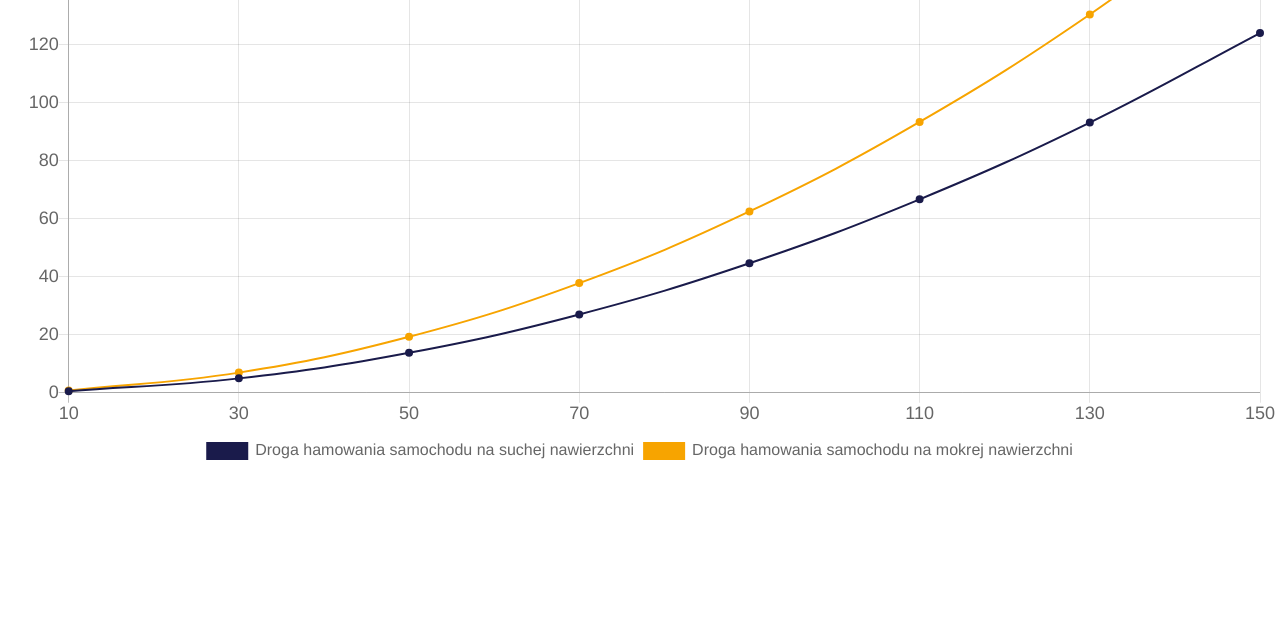
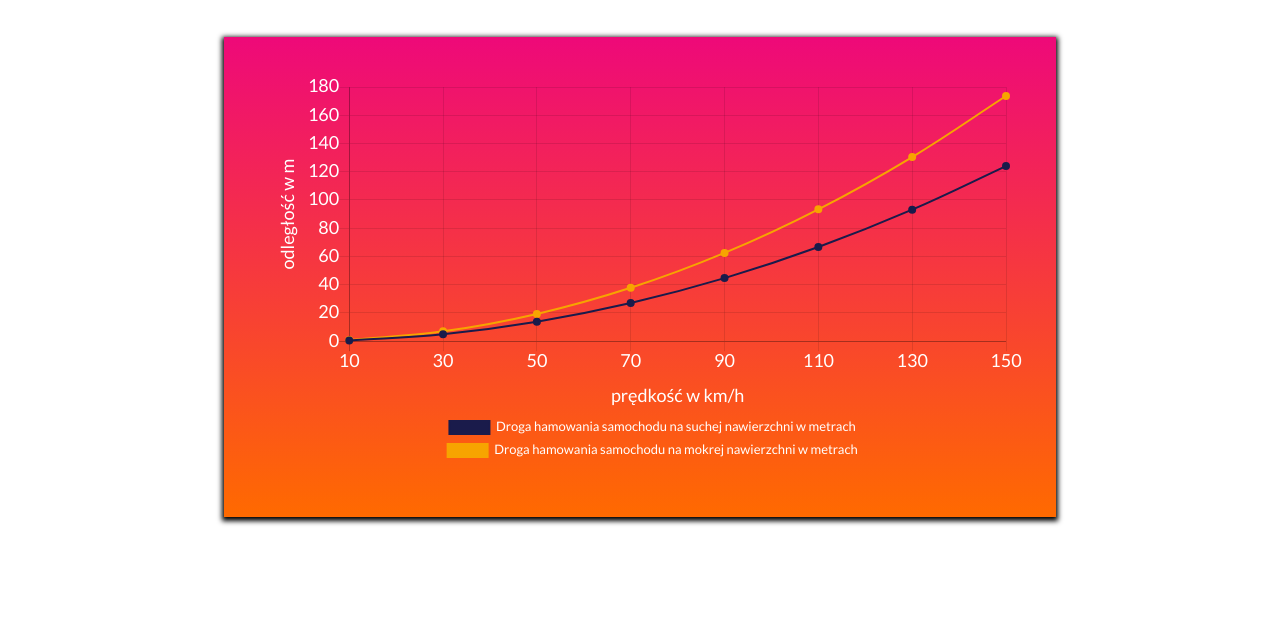
Before and after one commit to bonnadominik/car-breaking-distance-chart, a plain HTML site: page index.html in a window 1280 px wide. Shown: the part 171-800 px from the top of the page. Drawn offline with Linux system fonts and the light colour scheme.

Commit message:
ended simple styles

```diff
--- a/css/style.css
+++ b/css/style.css
@@ -1,5 +1,58 @@
+@import url('https://fonts.googleapis.com/css?family=Lato&display=swap&subset=latin-ext');
+
 *{
     margin: 0;
     padding: 0;
     border: 0;
+    box-sizing: border-box;
 }
+
+body{
+    font-family: 'Lato', sans-serif;
+    width: 100%;
+    height: 100%;
+}
+
+header{
+    text-align: center;
+    margin: 120px 0 40px;
+}
+
+header h1{
+    font-size: 1.5em;
+}
+
+main{
+    box-sizing: border-box;
+    box-shadow: 0px 2px 5px 2px #000;
+    background-image: linear-gradient(#ee0979, #ff6a00);
+    width: 95vw;
+    margin: auto;
+    height: 50vh;
+    position: relative;
+}
+
+@media only screen and (min-width: 700px){
+    main{
+        width: 85vw;
+    }
+}
+
+@media only screen and (min-width: 1030px){
+    main{
+        width: 75vw;
+    }
+}
+
+@media only screen and (min-width: 1030px){
+    main{
+        width: 65vw;
+        height: 60vh;
+    }
+}
+
+@media only screen and (min-width: 1700px){
+    main{
+        height: 70vh;
+    }
+}
--- a/index.html
+++ b/index.html
@@ -8,9 +8,13 @@
     <title>Document</title>
 </head>
 <body>
+    <header>
+        <h1>Wykres drogi hamowania samochodu</h1>
+        <p>Na nawierzchni suchej oraz mokrej</p>
+    </header>
     <main>
-        <canvas id="breaking-distance-chart"></canvas>
-        <script src=/javascript/main.js></script>
+            <canvas id="breaking-distance-chart"></canvas>
+            <script src=/javascript/main.js></script>
     </main>
 </body>
 </html>
--- a/javascript/main.js
+++ b/javascript/main.js
@@ -19,15 +19,16 @@ let CalculateBreakingDistanceOnWet = (arrayOfVelocitys) => {
 
 let chart = document.getElementById('breaking-distance-chart').getContext('2d');
 
-// Chart.defaults.global.defaultFontFamily = 'Lato';
+Chart.defaults.global.defaultFontFamily = 'Lato';
 Chart.defaults.global.defaultFontSize = 18;
+Chart.defaults.global.defaultFontColor = '#fff';
 
 let breakingDistanceChart = new Chart(chart, {
     type: 'line',
     data: {
         labels: velocitys,
         datasets:[{
-            label: 'Droga hamowania samochodu na suchej nawierzchni',
+            label: 'Droga hamowania samochodu na suchej nawierzchni w metrach',
             data: CalculateBreakingDistanceOnDry(velocitys),
             borderWidth: 2,
             borderColor: '#1a1b4b',
@@ -36,7 +37,7 @@ let breakingDistanceChart = new Chart(chart, {
             hoverBorderWidth: 3,
             fill: 'none'
         },{
-            label: 'Droga hamowania samochodu na mokrej nawierzchni',
+            label: 'Droga hamowania samochodu na mokrej nawierzchni w metrach',
             data: CalculateBreakingDistanceOnWet(velocitys),
             borderWidth: 2,
             borderColor: '#f7a400',
@@ -47,21 +48,35 @@ let breakingDistanceChart = new Chart(chart, {
         }]
     },
     options: {
-        title:{
-            display: true,
-            text: 'Wykres drogi hamowania samochodu na suchej i mokrej nawierzchni',
-        },
         legend:{
             position: 'bottom',
             labels: {
-                fontSize: 16
+                fontSize: 13
             }
         },
-        layout: {
-            padding: {
-                left: 20,
-                right: 20
+        layout:{
+            padding:{
+                top: 50,
+                left: 50,
+                right: 50,
+                bottom: 50
             }
         },
+        responsive: true,
+        maintainAspectRatio: false,
+        scales:{
+            yAxes :[{
+                scaleLabel:{
+                    display: true,
+                    labelString: "odległość w m"
+                }
+            }],
+            xAxes :[{
+                scaleLabel:{
+                    display: true,
+                    labelString: "prędkość w km/h"
+                }
+            }]
+        }
     }
 });
```
